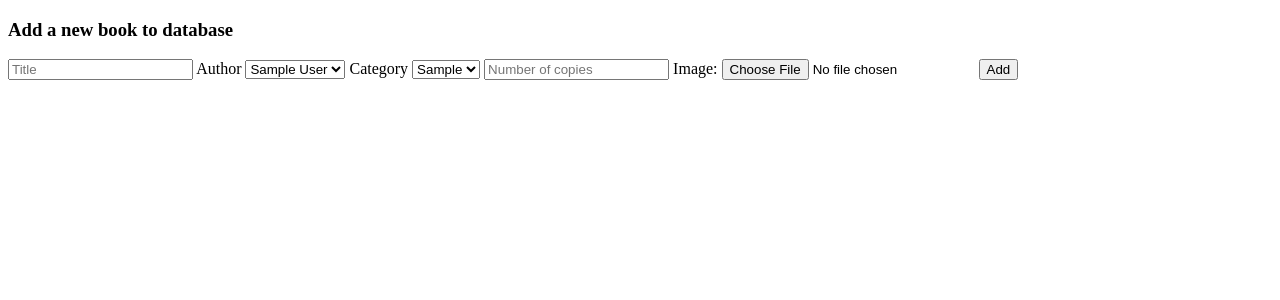
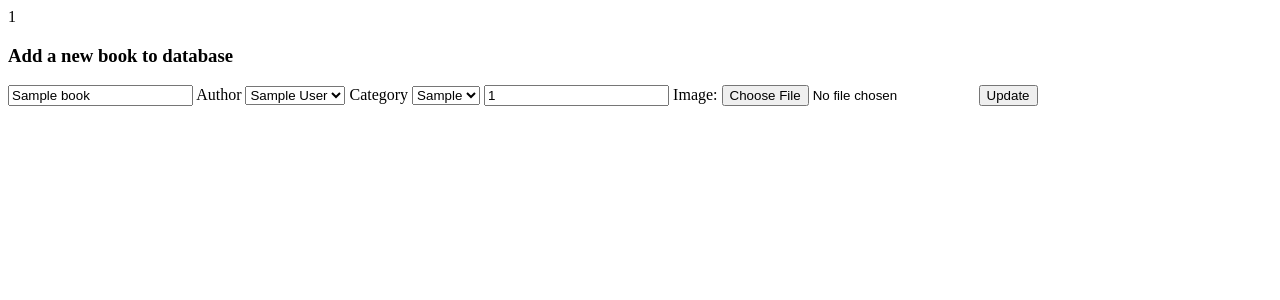
Before and after one commit to malinuuus/library-management-system, a PHP site: page /book.php in a window 1280 px wide. Shown: the top 300 px of the page. Run offline with PHP 8.4, Linux system fonts and the light colour scheme; the visitor is signed in with stand-in values (Sample User, id 1); tables that the repository leaves empty or names only in its code hold one stand-in row (values such as "Sample post").

Commit message:
Change add book page to use it also for updating a book

```diff
--- a/book.php
+++ b/book.php
@@ -28,10 +28,34 @@ if (!$user["is_admin"]) {
     <title>Add a book</title>
 </head>
 <body>
+<?php
+if (isset($_SESSION["updatingBookId"])) {
+    echo $_SESSION["updatingBookId"];
+}
+?>
     <div class="wrapper">
         <h3>Add a new book to database</h3>
         <form action="scripts/addbook.php" method="post" enctype="multipart/form-data">
-            <input type="text" name="title" placeholder="Title">
+            <?php
+            $updatedTitle = "";
+            $updatedAuthorId = 0;
+            $updatedCategoryId = 0;
+            $updatedNumOfCopies = 0;
+
+            if (isset($_SESSION["updatingBookId"])) {
+                $result = $db->getResult(
+                        "SELECT b.title, a.id AS a_id, c.id AS c_id, COUNT(c2.id) AS copies FROM books b INNER JOIN authors a on b.author_id = a.id INNER JOIN categories c on b.category_id = c.id INNER JOIN copies c2 on b.id = c2.book_id WHERE b.id = ?",
+                    array($_SESSION["updatingBookId"])
+                );
+                $book = $result->fetch_assoc();
+                $updatedTitle = $book["title"];
+                $updatedAuthorId = $book["a_id"];
+                $updatedCategoryId = $book["c_id"];
+                $updatedNumOfCopies = $book["copies"];
+            }
+
+            echo "<input type='text' name='title' placeholder='Title' value='$updatedTitle'>";
+            ?>
             <label>
                 Author
                 <select name="author_id">
@@ -39,7 +63,11 @@ if (!$user["is_admin"]) {
                     $result = $db->getResult("SELECT id, first_name, last_name FROM authors");
 
                     while ($author = $result->fetch_assoc()) {
-                        echo "<option value='$author[id]'>$author[first_name] $author[last_name]</option>";
+                        if ($author["id"] === $updatedAuthorId) {
+                            echo "<option selected value='$author[id]'>$author[first_name] $author[last_name]</option>";
+                        } else {
+                            echo "<option value='$author[id]'>$author[first_name] $author[last_name]</option>";
+                        }
                     }
                     ?>
                 </select>
@@ -51,18 +79,30 @@ if (!$user["is_admin"]) {
                     $result = $db->getResult("SELECT * FROM categories");
 
                     while ($category = $result->fetch_assoc()) {
-                        echo "<option value='$category[id]'>$category[category]</option>";
+                        if ($category["id"] === $updatedCategoryId) {
+                            echo "<option selected value='$category[id]'>$category[category]</option>";
+                        } else {
+                            echo "<option value='$category[id]'>$category[category]</option>";
+                        }
                     }
 
                     $db->close();
                     ?>
                 </select>
             </label>
-            <input type="number" name="num_copies" placeholder="Number of copies">
+            <?php
+            echo "<input type='number' name='num_copies' placeholder='Number of copies' value='$updatedNumOfCopies'>";
+            ?>
             <label for="image">Image: </label>
             <input type="file" name="image" id="image" accept="image/*">
-            <button type="submit">Add</button>
             <?php
+            if (isset($_SESSION["updatingBookId"])) {
+                echo "<button type='submit'>Update</button>";
+                unset($_SESSION["updatingBookId"]);
+            } else {
+                echo "<button type='submit'>Add</button>";
+            }
+
             if (isset($_SESSION["err"])) {
                 echo "<span>$_SESSION[err]</span>";
                 unset($_SESSION["err"]);
```
